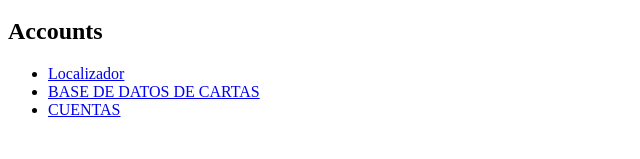
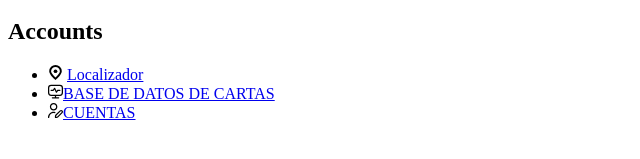
Before and after one commit to MoralesAngelo/challenge-w1-2, a website: page magic.html in a window 1280 px wide. Shown: the part 165-324 px from the top of the page, without its empty margins (0-640 px from the left). Drawn offline with Linux system fonts and the light colour scheme.

Commit message:
updateindex-formaccounts

```diff
--- a/magic.html
+++ b/magic.html
@@ -37,9 +37,28 @@
 
         <nav>
           <ul>
-            <li><a href="#localizador">Localizador</a></li>
-            <li><a href="#baseDatos">BASE DE DATOS DE CARTAS</a></li>
-            <li><a href="#cuentas">CUENTAS</a></li>
+            <li>
+              <img
+                src="/assets/img/marcador.svg"
+                alt="icono localizacion"
+                width="15px"
+              />
+              <a href="#localizador">Localizador </a>
+            </li>
+            <li>
+              <img
+                src="/assets/img/legumbres.svg"
+                alt="icono basedatos"
+                width="15px"
+              /><a href="#baseDatos">BASE DE DATOS DE CARTAS</a>
+            </li>
+            <li>
+              <img
+                src="/assets/img/lapiz-de-usuario.svg"
+                alt="icono cuentas"
+                width="15px"
+              /><a href="#cuentas">CUENTAS</a>
+            </li>
           </ul>
         </nav>
       </section>
```
Also changed, not shown: assets/img/lapiz-de-usuario.svg (added), assets/img/legumbres.svg (added), assets/img/marcador.svg (added).
